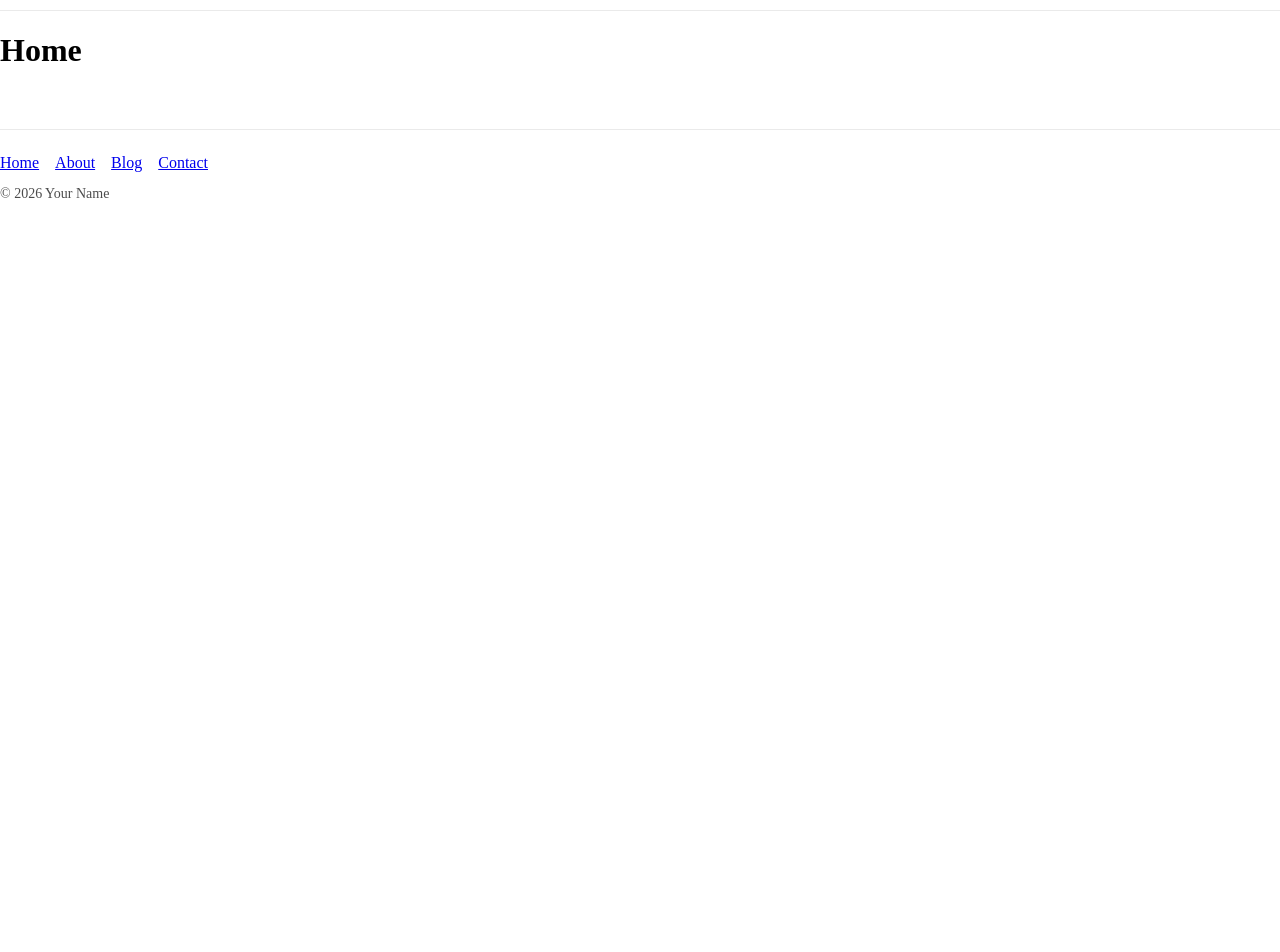
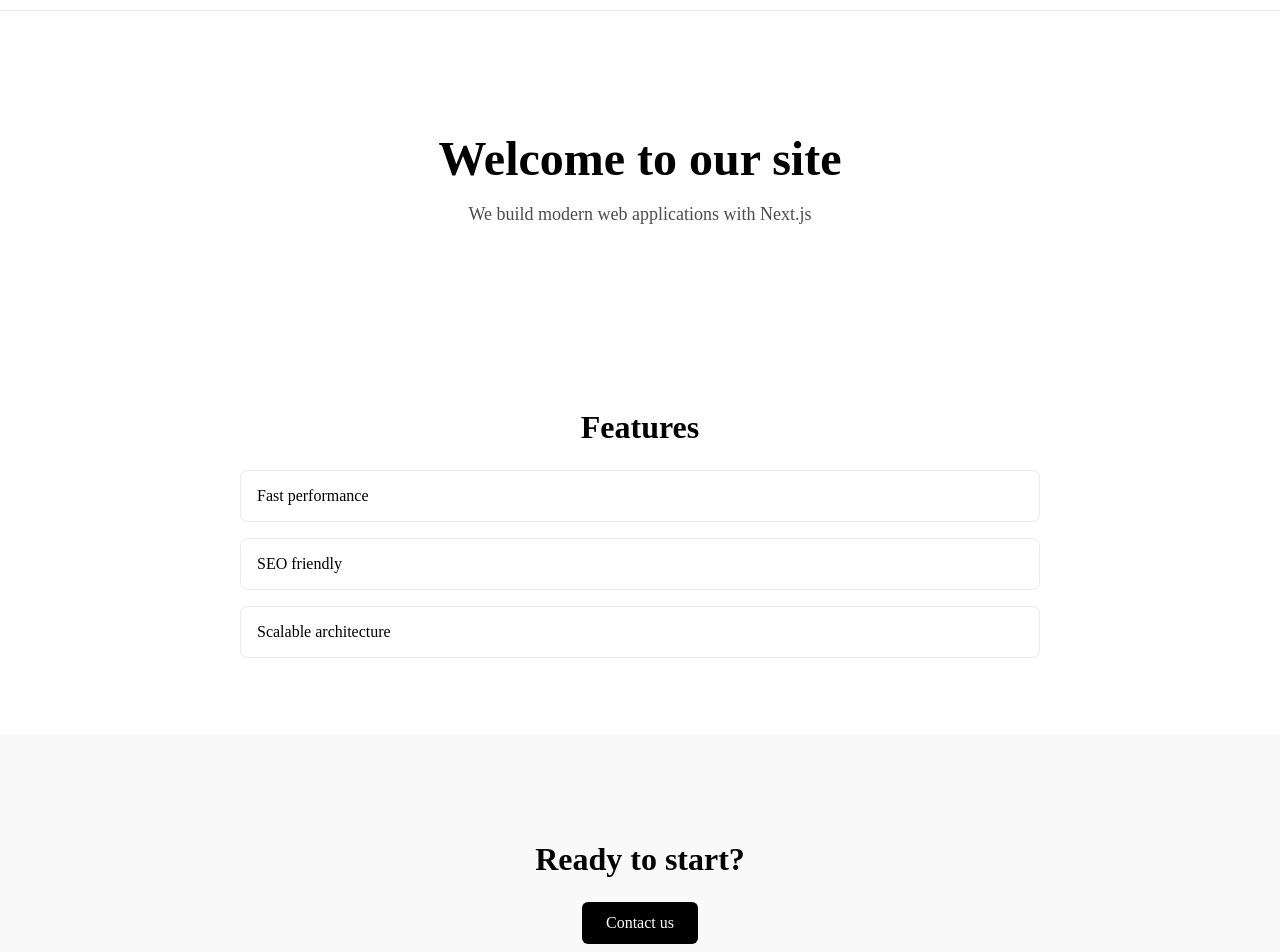
Before and after one commit to andreyk1n/the-blog, a Next.js app: page / in a window 1280 px wide. Shown: the part 40-992 px from the top of the page. Before the commit the page ends 800 px from the top, so only its background shows below. Built offline with nearby package versions, Linux system fonts and the light colour scheme.

Commit message:
feat: add Hero, Features, and Cta components with styles and layout

```diff
--- a/app/page.tsx
+++ b/app/page.tsx
@@ -1,3 +1,13 @@
+import Hero from "@/components/home/Hero/Hero";
+import Features from "@/components/home/Features/Features";
+import Cta from "@/components/home/Cta/Cta";
+
 export default function HomePage() {
-  return <h1>Home</h1>;
+  return (
+    <>
+      <Hero />
+      <Features />
+      <Cta />
+    </>
+  );
 }
--- /dev/null
+++ b/components/home/Cta/Cta.module.css
@@ -0,0 +1,19 @@
+.cta {
+  padding: 80px 0;
+  text-align: center;
+  background: #f9f9f9;
+}
+
+.title {
+  font-size: 32px;
+  margin-bottom: 24px;
+}
+
+.button {
+  display: inline-block;
+  padding: 12px 24px;
+  border-radius: 6px;
+  background: #000;
+  color: #fff;
+  text-decoration: none;
+}
--- /dev/null
+++ b/components/home/Cta/Cta.tsx
@@ -0,0 +1,13 @@
+import Link from "next/link";
+import styles from "./Cta.module.css";
+
+export default function CTA() {
+  return (
+    <section className={styles.cta}>
+      <h2 className={styles.title}>Ready to start?</h2>
+      <Link href="/contact" className={styles.button}>
+        Contact us
+      </Link>
+    </section>
+  );
+}
--- /dev/null
+++ b/components/home/Features/Features.module.css
@@ -0,0 +1,24 @@
+.features {
+  padding: 60px 0;
+  max-width: 800px;
+  margin: 0 auto;
+}
+
+.title {
+  font-size: 32px;
+  margin-bottom: 24px;
+  text-align: center;
+}
+
+.list {
+  display: grid;
+  gap: 16px;
+  list-style: none;
+  padding: 0;
+}
+
+.item {
+  padding: 16px;
+  border: 1px solid #eaeaea;
+  border-radius: 8px;
+}
--- /dev/null
+++ b/components/home/Features/Features.tsx
@@ -0,0 +1,23 @@
+import styles from "./Features.module.css";
+
+const features = [
+  "Fast performance",
+  "SEO friendly",
+  "Scalable architecture",
+];
+
+export default function Features() {
+  return (
+    <section className={styles.features}>
+      <h2 className={styles.title}>Features</h2>
+
+      <ul className={styles.list}>
+        {features.map((item) => (
+          <li key={item} className={styles.item}>
+            {item}
+          </li>
+        ))}
+      </ul>
+    </section>
+  );
+}
--- /dev/null
+++ b/components/home/Hero/Hero.module.css
@@ -0,0 +1,14 @@
+.hero {
+  padding: 80px 0;
+  text-align: center;
+}
+
+.title {
+  font-size: 48px;
+  margin-bottom: 16px;
+}
+
+.subtitle {
+  font-size: 18px;
+  opacity: 0.7;
+}
--- /dev/null
+++ b/components/home/Hero/Hero.tsx
@@ -0,0 +1,12 @@
+import styles from "./Hero.module.css";
+
+export default function Hero() {
+  return (
+    <section className={styles.hero}>
+      <h1 className={styles.title}>Welcome to our site</h1>
+      <p className={styles.subtitle}>
+        We build modern web applications with Next.js
+      </p>
+    </section>
+  );
+}
```
Also changed, not shown: 1 other file (tests, documents, lock files or other folders).
